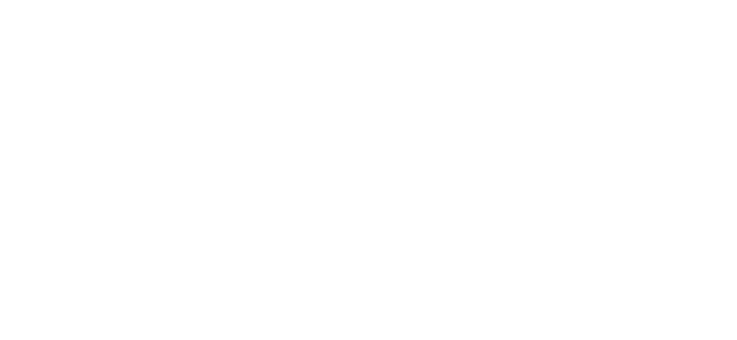
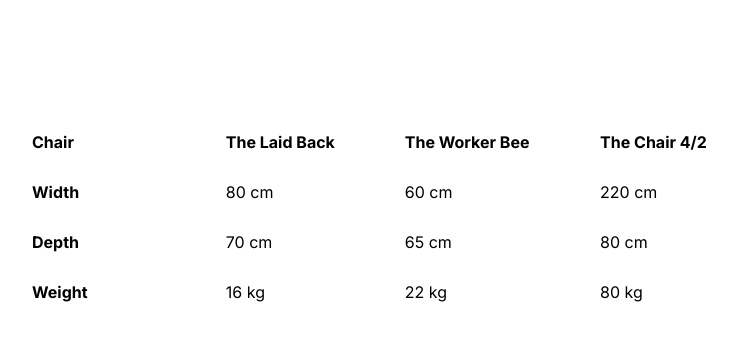
Before and after one commit to volkante/table-component, a plain HTML site: page index.html in a window 1280 px wide. Shown: the whole page, without its empty margins (258-995 px from the left). Drawn offline with Linux system fonts and the light colour scheme.

Commit message:
Add table structure and styling for chair specifications

```diff
--- a/index.html
+++ b/index.html
@@ -12,5 +12,36 @@
       rel="stylesheet"
     />
   </head>
-  <body></body>
+  <body>
+    <table>
+      <thead>
+        <tr>
+          <th>Chair</th>
+          <th>The Laid Back</th>
+          <th>The Worker Bee</th>
+          <th>The Chair 4/2</th>
+        </tr>
+      </thead>
+      <tbody>
+        <tr>
+          <th>Width</th>
+          <td>80 cm</td>
+          <td>60 cm</td>
+          <td>220 cm</td>
+        </tr>
+        <tr>
+          <th>Depth</th>
+          <td>70 cm</td>
+          <td>65 cm</td>
+          <td>80 cm</td>
+        </tr>
+        <tr>
+          <th>Weight</th>
+          <td>16 kg</td>
+          <td>22 kg</td>
+          <td>80 kg</td>
+        </tr>
+      </tbody>
+    </table>
+  </body>
 </html>
--- a/style.css
+++ b/style.css
@@ -11,4 +11,17 @@
 body {
   font-family: "inter", sans-serif;
   line-height: 1;
+  display: flex;
+  justify-content: center;
 }
+
+table,
+td,
+th {
+  width: 800px;
+  margin-top: 100px;
+  /* border: 1px solid #343a40; */
+  /* border-collapse: collapse; */
+  padding: 1rem 1.5rem;
+  text-align: left;
+}
```
